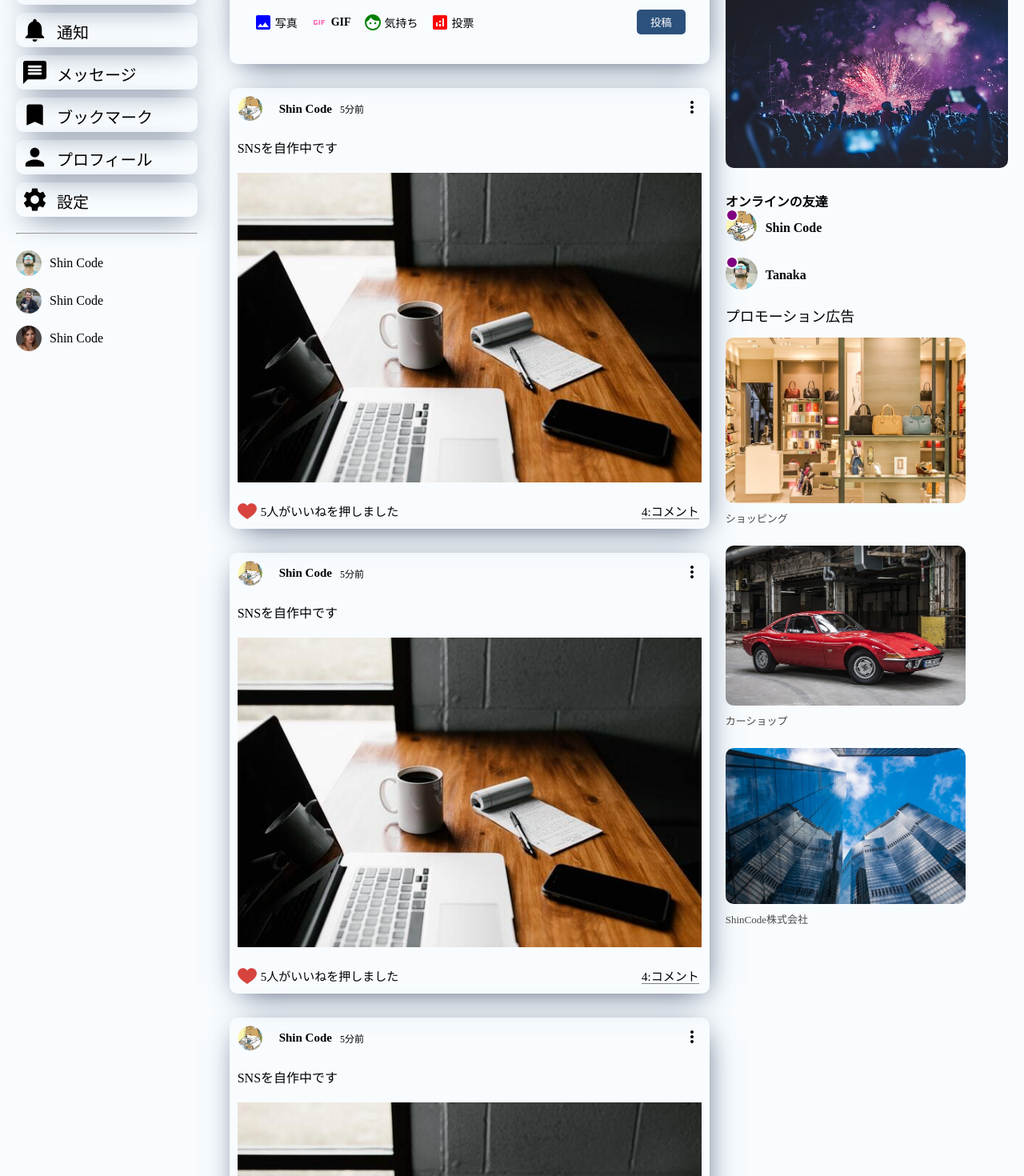
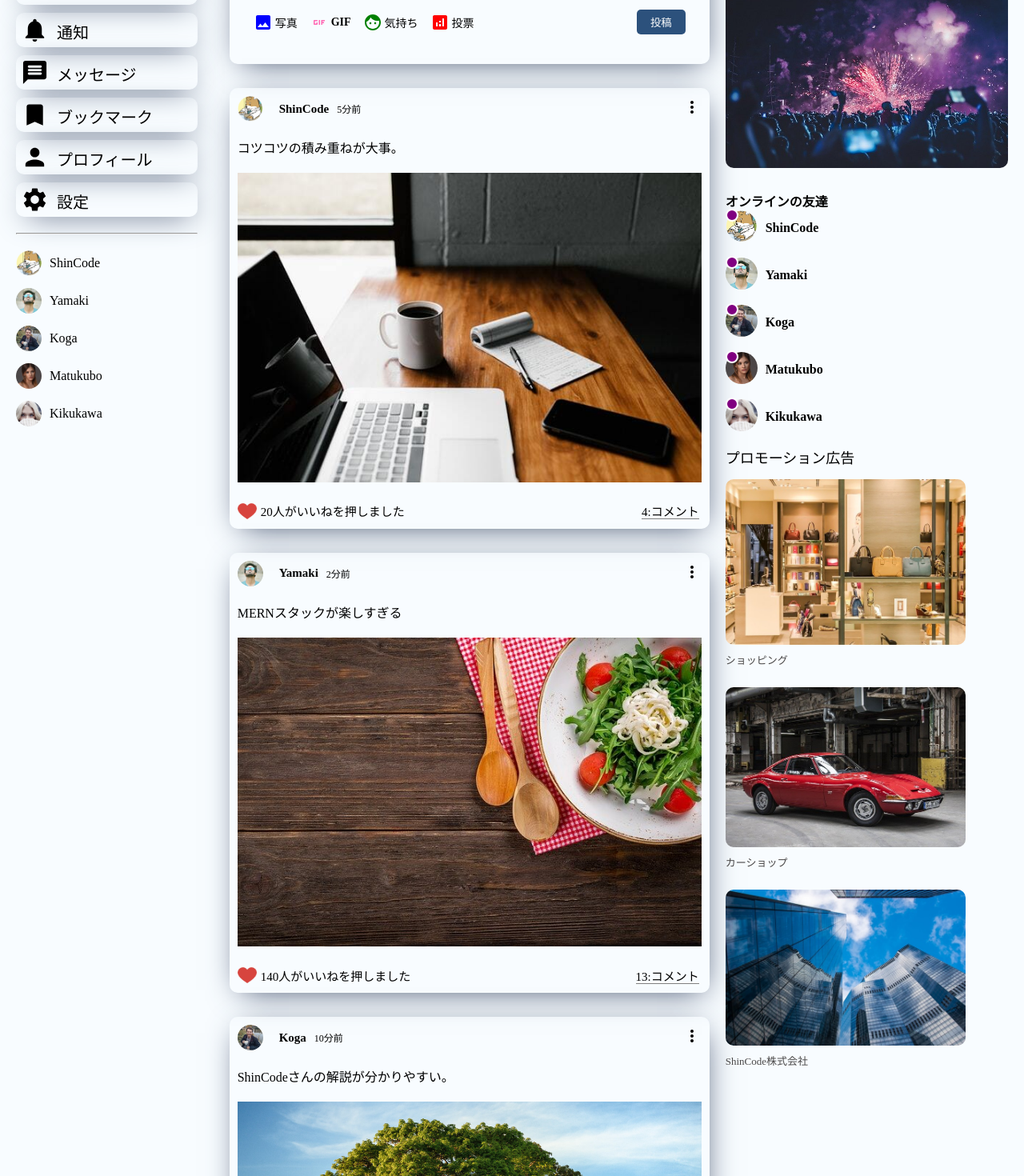
Before and after one commit to shoken3207/real-sns, a React (Create React App) app: page / in a window 1280 px wide. Shown: the part 160-1630 px from the top of the page at 80% size. Built offline with nearby package versions, Linux system fonts and the light colour scheme.

Commit message:
Homeコンポーネントの補正完了

```diff
--- /dev/null
+++ b/src/components/closeFriend/CloseFriend.jsx
@@ -0,0 +1,12 @@
+import React from "react";
+
+function CloseFriend({ user }) {
+  return (
+    <li className="sidebarFriend">
+      <img src={user.profilePicture} alt="" className="sidebarFriendImg" />
+      <span className="sidebarFriendName">{user.username}</span>
+    </li>
+  );
+}
+
+export default CloseFriend;
--- /dev/null
+++ b/src/components/online/Online.jsx
@@ -0,0 +1,15 @@
+import React from "react";
+
+function Online({ user }) {
+  return (
+    <li className="rightbarFriend">
+      <div className="rightbarProfileImgContainer">
+        <img className="rightbarProfileImg" src={user.profilePicture} alt="" />
+        <span className="rightbarOnline"></span>
+      </div>
+      <span className="rightbarUsername">{user.username}</span>
+    </li>
+  );
+}
+
+export default Online;
--- a/src/components/post/Post.jsx
+++ b/src/components/post/Post.jsx
@@ -1,36 +1,53 @@
 import { MoreVert } from "@mui/icons-material";
-import React from "react";
+import React, { useState } from "react";
 import "./Post.css";
+import { Users } from "../../dummyData";
 
-function Post() {
+function Post({ post }) {
+  const [like, setLike] = useState(post.like);
+  const [isLiked, setIsLiked] = useState(false);
+
+  const handleLike = () => {
+    setLike(isLiked ? like - 1 : like + 1);
+    setIsLiked(!isLiked);
+  };
   return (
     <div className="post">
       <div className="postWrapper">
         <div className="postTop">
           <div className="postTopLeft">
             <img
-              src="./assets/person/1.jpeg"
+              src={Users.filter((user) => user.id == post.id)[0].profilePicture}
               alt=""
               className="postProfileImg"
             />
-            <span className="postUsername">Shin Code</span>
-            <span className="postDate">5分前</span>
+            <span className="postUsername">
+              {Users.filter((user) => user.id == post.id)[0].username}
+            </span>
+            <span className="postDate">{post.date}</span>
           </div>
           <div className="postTopRight">
             <MoreVert />
           </div>
         </div>
         <div className="postCenter">
-          <span className="postText">SNSを自作中です</span>
-          <img src="./assets/post/1.jpeg" alt="" className="postImg" />
+          <span className="postText">{post.desc}</span>
+          <img src={post.photo} alt="" className="postImg" />
         </div>
         <div className="postButtom">
           <div className="postButtomLeft">
-            <img src="./assets/heart.png" alt="" className="likeIcon" />
-            <span className="postLikeCounter">5人がいいねを押しました</span>
+            <img
+              src="./assets/heart.png"
+              alt=""
+              className="likeIcon"
+              onClick={() => handleLike()}
+            />
+            <span className="postLikeCounter">
+              {like}人がいいねを押しました
+            </span>
           </div>
           <div className="postButtomRight">
-            <span className="postCommentText">4:コメント</span>
+            <span className="postCommentText">{post.comment}:コメント</span>
           </div>
         </div>
       </div>
--- a/src/components/rightbar/Rightbar.jsx
+++ b/src/components/rightbar/Rightbar.jsx
@@ -1,5 +1,7 @@
 import React from "react";
 import "./Rightbar.css";
+import { Users } from "../../dummyData";
+import Online from "../online/Online";
 
 function Rightbar() {
   return (
@@ -14,28 +16,9 @@ function Rightbar() {
         <img src="assets/event.jpeg" className="eventImg" alt="" />
         <h4 className="rightbarTitle">オンラインの友達</h4>
         <ul className="rightbarFriendList">
-          <li className="rightbarFriend">
-            <div className="rightbarProfileImgContainer">
-              <img
-                className="rightbarProfileImg"
-                src="assets/person/1.jpeg"
-                alt=""
-              />
-              <span className="rightbarOnline"></span>
-            </div>
-            <span className="rightbarUsername">Shin Code</span>
-          </li>
-          <li className="rightbarFriend">
-            <div className="rightbarProfileImgContainer">
-              <img
-                className="rightbarProfileImg"
-                src="assets/person/2.jpeg"
-                alt=""
-              />
-              <span className="rightbarOnline"></span>
-            </div>
-            <span className="rightbarUsername">Tanaka</span>
-          </li>
+          {Users.map((user) => (
+            <Online user={user} />
+          ))}
         </ul>
 
         <p className="promotionTitle">プロモーション広告</p>
--- a/src/components/sidebar/Sidebar.jsx
+++ b/src/components/sidebar/Sidebar.jsx
@@ -9,6 +9,8 @@ import {
 } from "@mui/icons-material";
 import React from "react";
 import "./Sidebar.css";
+import { Users } from "../../dummyData";
+import CloseFriend from "../closeFriend/CloseFriend";
 
 function Sidebar() {
   return (
@@ -46,30 +48,9 @@ function Sidebar() {
         </ul>
         <hr className="sidebarHr" />
         <ul className="sidebarFriendList">
-          <li className="sidebarFriend">
-            <img
-              src="/assets/person/2.jpeg"
-              alt=""
-              className="sidebarFriendImg"
-            />
-            <span className="sidebarFriendName">Shin Code</span>
-          </li>
-          <li className="sidebarFriend">
-            <img
-              src="/assets/person/3.jpeg"
-              alt=""
-              className="sidebarFriendImg"
-            />
-            <span className="sidebarFriendName">Shin Code</span>
-          </li>
-          <li className="sidebarFriend">
-            <img
-              src="/assets/person/4.jpeg"
-              alt=""
-              className="sidebarFriendImg"
-            />
-            <span className="sidebarFriendName">Shin Code</span>
-          </li>
+          {Users.map((user) => (
+            <CloseFriend user={user} key={user.id} />
+          ))}
         </ul>
       </div>
     </div>
--- a/src/components/timeline/TimeLine.jsx
+++ b/src/components/timeline/TimeLine.jsx
@@ -2,18 +2,16 @@ import React from "react";
 import Post from "../post/Post";
 import Share from "../share/Share";
 import "./TimeLine.css";
+import { Posts } from "../../dummyData";
 
 function TimeLine() {
   return (
     <div className="timeline">
       <div className="timelineWrapper">
         <Share />
-        <Post />
-        <Post />
-        <Post />
-        <Post />
-        <Post />
-        <Post />
+        {Posts.map((post) => (
+          <Post post={post} key={post.id} />
+        ))}
       </div>
     </div>
   );
--- /dev/null
+++ b/src/dummyData.js
@@ -0,0 +1,74 @@
+export const Users = [
+  {
+    id: 1,
+    profilePicture: "/assets/person/1.jpeg",
+    username: "ShinCode",
+  },
+  {
+    id: 2,
+    profilePicture: "/assets/person/2.jpeg",
+    username: "Yamaki",
+  },
+  {
+    id: 3,
+    profilePicture: "/assets/person/3.jpeg",
+    username: "Koga",
+  },
+  {
+    id: 4,
+    profilePicture: "/assets/person/4.jpeg",
+    username: "Matukubo",
+  },
+  {
+    id: 5,
+    profilePicture: "/assets/person/5.jpeg",
+    username: "Kikukawa",
+  },
+];
+
+export const Posts = [
+  {
+    id: 1,
+    desc: "コツコツの積み重ねが大事。",
+    photo: "/assets/post/1.jpeg",
+    date: "5分前",
+    userId: 1,
+    like: 20,
+    comment: 4,
+  },
+  {
+    id: 2,
+    desc: "MERNスタックが楽しすぎる",
+    photo: "/assets/post/2.jpeg",
+    date: "2分前",
+    userId: 2,
+    like: 140,
+    comment: 13,
+  },
+  {
+    id: 3,
+    desc: "ShinCodeさんの解説が分かりやすい。",
+    photo: "/assets/post/3.jpeg",
+    date: "10分前",
+    userId: 3,
+    like: 230,
+    comment: 29,
+  },
+  {
+    id: 4,
+    photo: "/assets/post/4.jpeg",
+    date: "1分前",
+    userId: 4,
+    like: 10,
+    comment: 1,
+  },
+  {
+    id: 5,
+    desc: "定期的に散歩した方が生産性が上がる。",
+    photo: "/assets/post/5.jpeg",
+    date: "1分前",
+    userId: 5,
+    like: 100,
+    comment: 3,
+  },
+];
```
